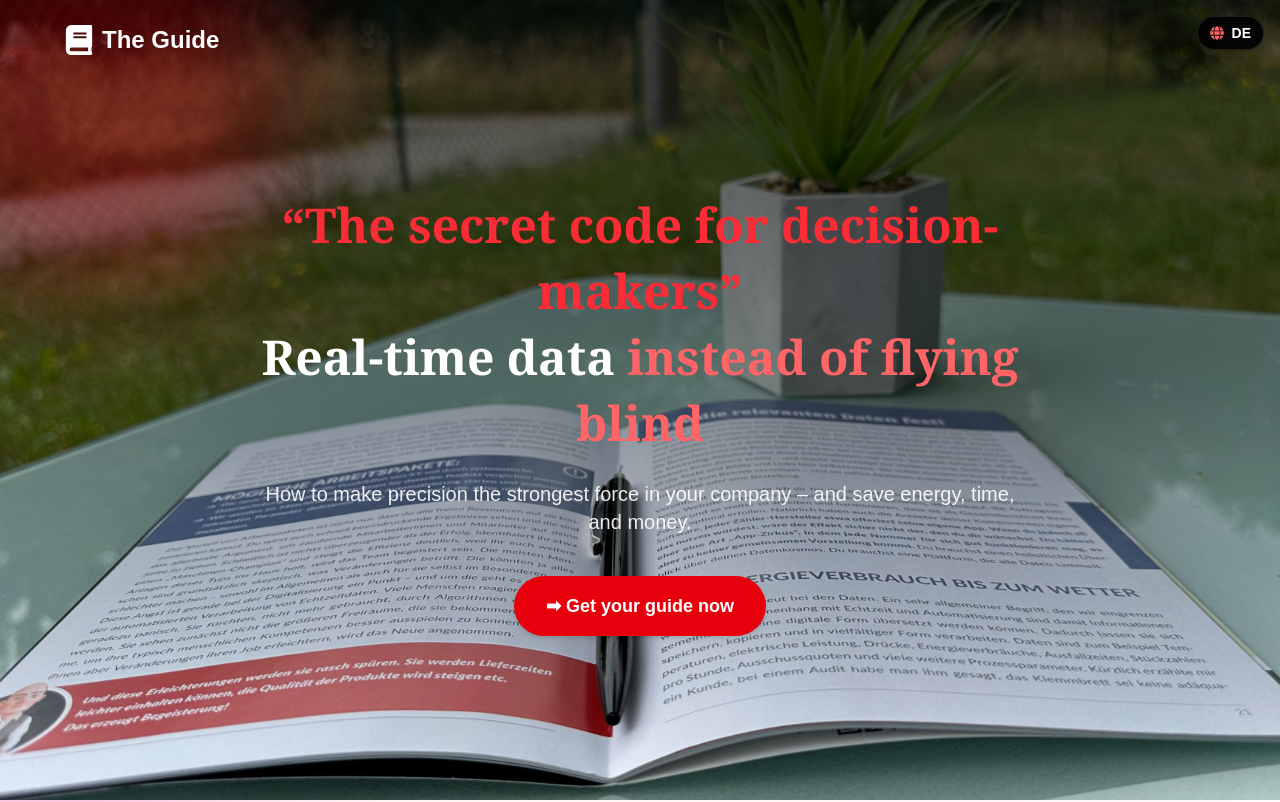
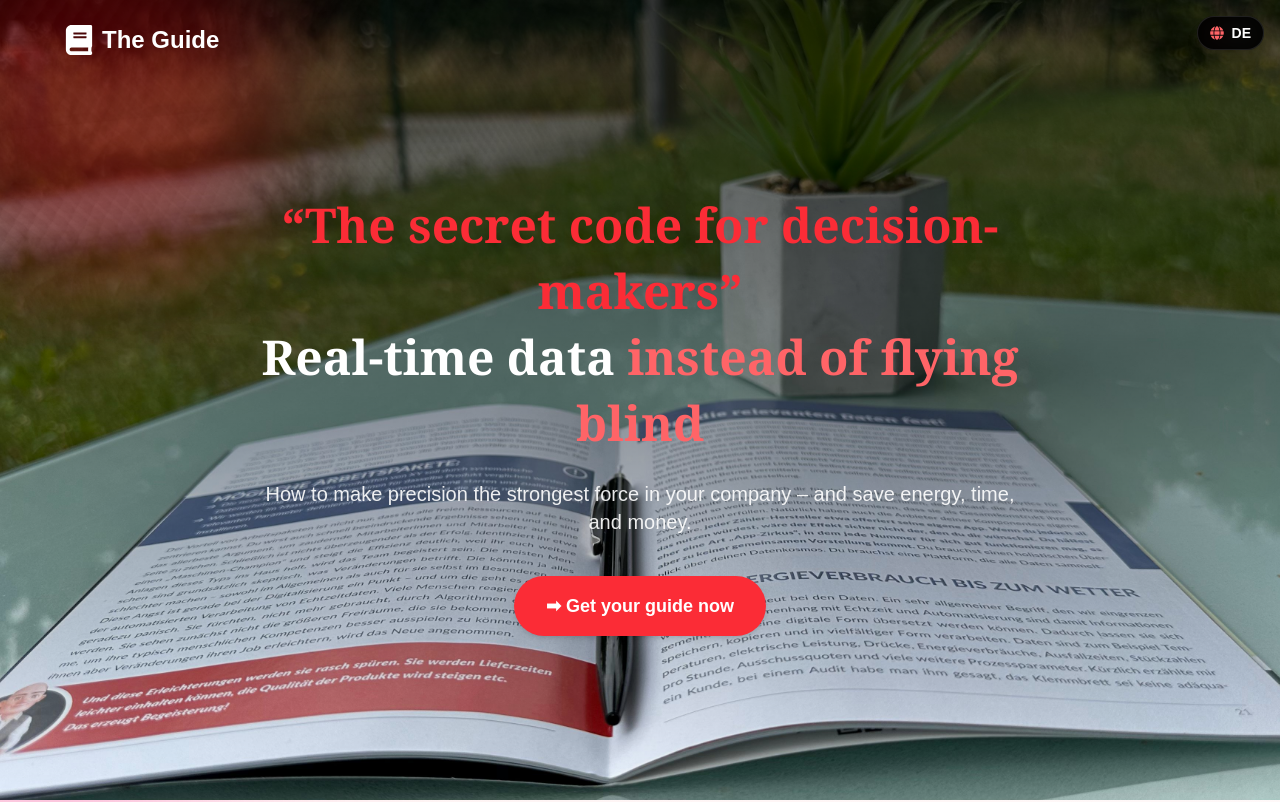
Before and after one commit to Barghavaquestdot/Landingpage, a Next.js app: page / in a window 1280 px wide. Shown: the top 802 px of the page. Built offline with nearby package versions, Linux system fonts and the light colour scheme.

Commit message:
5thchanges

```diff
--- a/app/components/GuidePreview.tsx
+++ b/app/components/GuidePreview.tsx
@@ -48,7 +48,7 @@ const GuidePreview = () => {
                     alt={t("guidePreview.imageAlt")}
                    width={600}
                   height={800}
-                className="w-full h-auto object-contain rounded-xl shadow-2xl"
+                  className="absolute -top-15 -left-22 object-contain rounded-xl shadow-2xl"
                    priority
                />
             </div>
--- a/app/components/ui/Button.tsx
+++ b/app/components/ui/Button.tsx
@@ -19,9 +19,9 @@ const Button = ({
   type = "button",
 }: Props) => {
   const baseStyles =
-    "rounded-full px-6 py-3 md:px-8 md:py-4 font-semibold shadow-md transition duration-300 text-lg whitespace-nowrap";
+    "rounded-full px-6 py-3 md:px-8 md:py-4 font-semibold shadow-md transition duration-300 text-lg whitespace-nowrap cursor-pointer";
   const variants = {
-    primary: "bg-red-600 hover:bg-red-700 text-white",
+    primary: "bg-red-500 hover:bg-red-700 text-white",
     outline: "border-2 border-red-600 text-red-600 hover:bg-red-600 hover:text-white",
   };
 
--- a/package.json
+++ b/package.json
@@ -24,7 +24,9 @@
     "@types/node": "^20",
     "@types/react": "^19",
     "@types/react-dom": "^19",
-    "tailwindcss": "^4",
+    "autoprefixer": "^10.4.21",
+    "postcss": "^8.5.6",
+    "tailwindcss": "^4.1.11",
     "typescript": "^5"
   }
 }
--- /dev/null
+++ b/tailwind.config.js
@@ -0,0 +1,16 @@
+/** @type {import('tailwindcss').Config} */
+module.exports = {
+  content: [
+    "./app/**/*.{js,ts,jsx,tsx}", // if you're using the /app directory
+    "./pages/**/*.{js,ts,jsx,tsx}", // if you're using the /pages directory
+    "./components/**/*.{js,ts,jsx,tsx}",
+  ],
+  theme: {
+    extend: {
+      colors: {
+        "custom-red": "#d0181c",
+      },
+    },
+  },
+  plugins: [],
+};
```
Also changed, not shown: 1 other file (tests, documents, lock files or other folders). Lines whose indentation alone changed are shown as unchanged.
